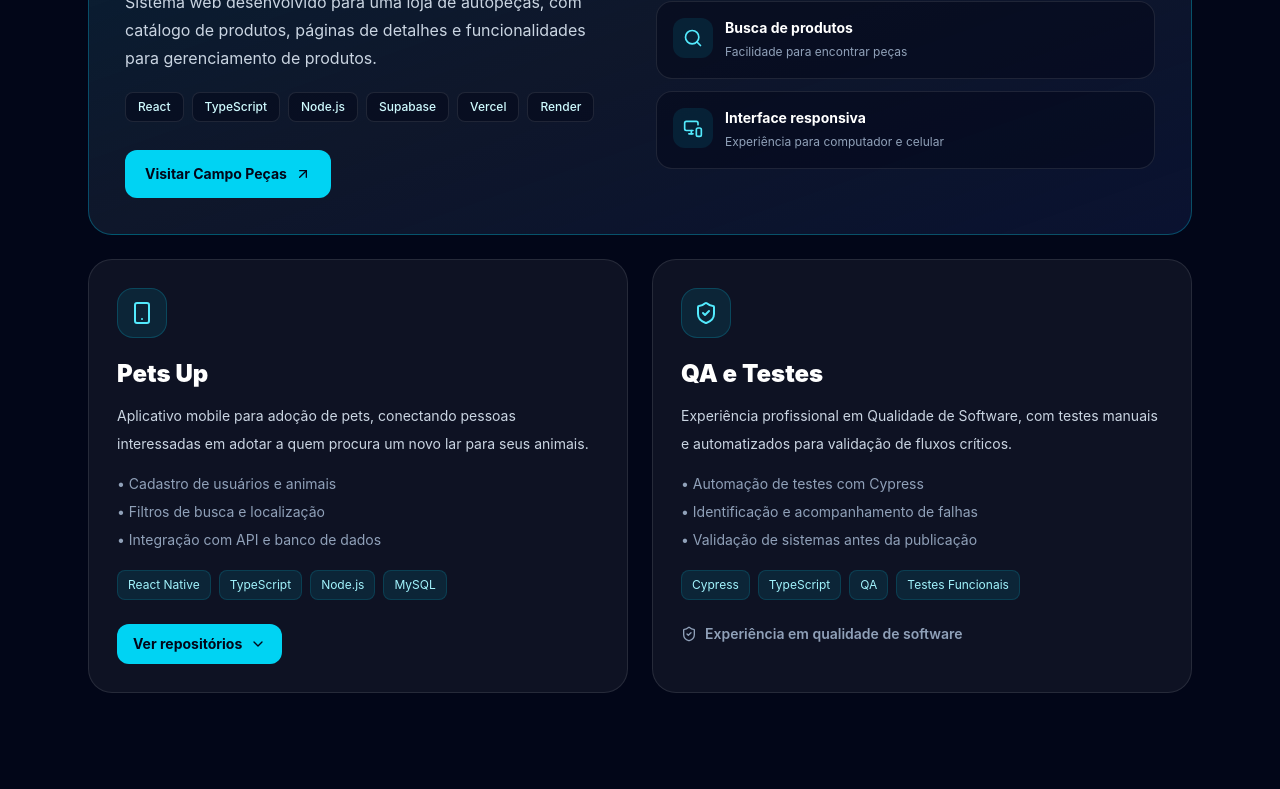
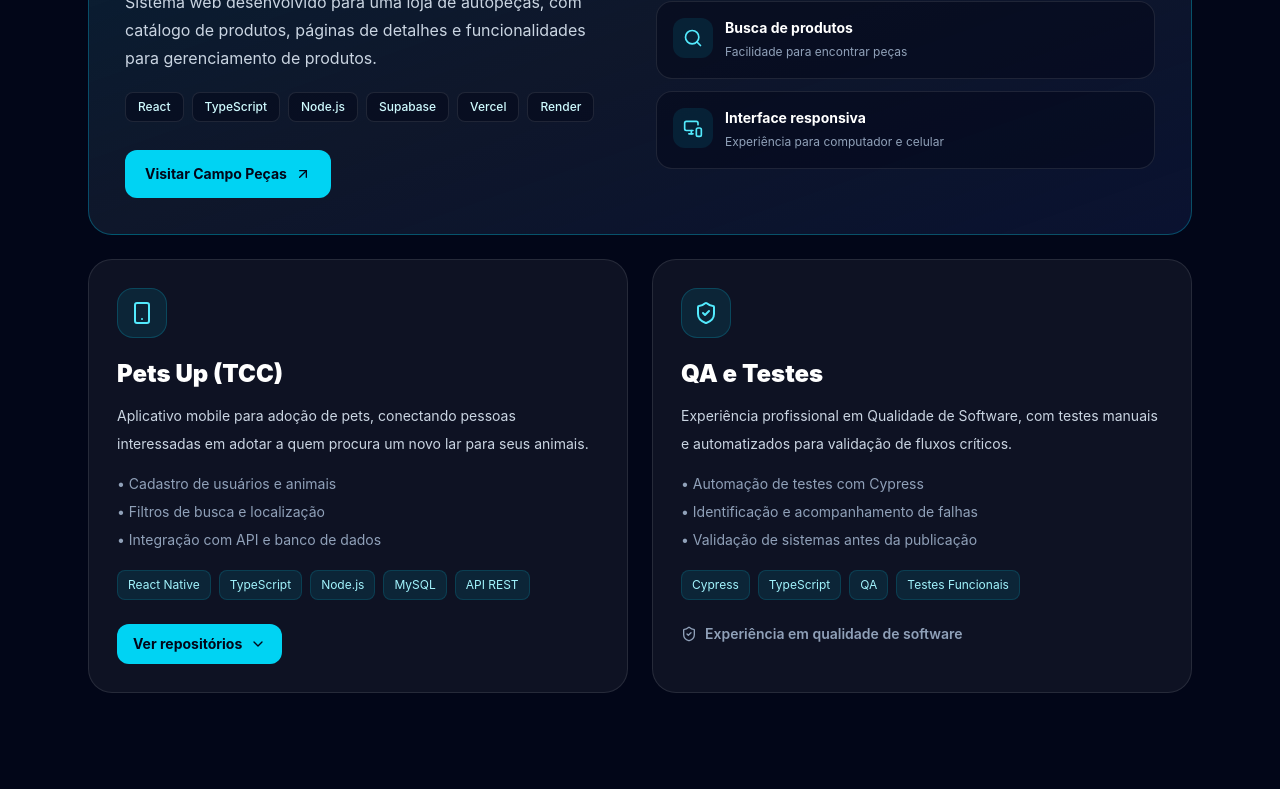
Before and after one commit to GabrielPdoCarmo/Portfolio, a React (Vite) app: page / in a window 1280 px wide. Shown: the part 2425-3214 px from the top of the page. Built offline with nearby package versions, Linux system fonts and the light colour scheme.

Commit message:
Atualizar o App.tsx

```diff
--- a/src/App.tsx
+++ b/src/App.tsx
@@ -41,6 +41,7 @@ const WHATSAPP_URL = "https://wa.me/5544999917358";
 const CURRICULO_URL = "/curriculo-gabriel.pdf";
 
 // TECNOLOGIAS
+
 const techs = [
   "React",
   "React Native",
@@ -55,6 +56,7 @@ const techs = [
   "GitHub",
   "HTML",
   "CSS",
+  "API REST",
 ];
 
 const fadeUp = {
@@ -611,7 +613,7 @@ export default function PortfolioGabriel() {
               </div>
 
 <h3 className="projects-20">
-                Pets Up
+  Pets Up (TCC)
 </h3>
 
               <p className="projects-21">
@@ -626,12 +628,14 @@ export default function PortfolioGabriel() {
                 <li>• Integração com API e banco de dados</li>
               </ul>
 
+
 <div className="featured-16">
   {[
     "React Native",
     "TypeScript",
     "Node.js",
     "MySQL",
+    "API REST",
   ].map((tech) => (
     <span
       key={tech}
```
Lines whose indentation alone changed are shown as unchanged.
